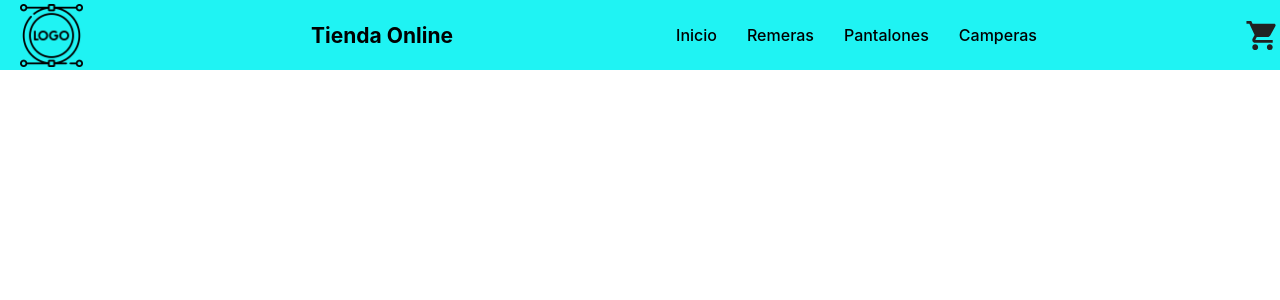
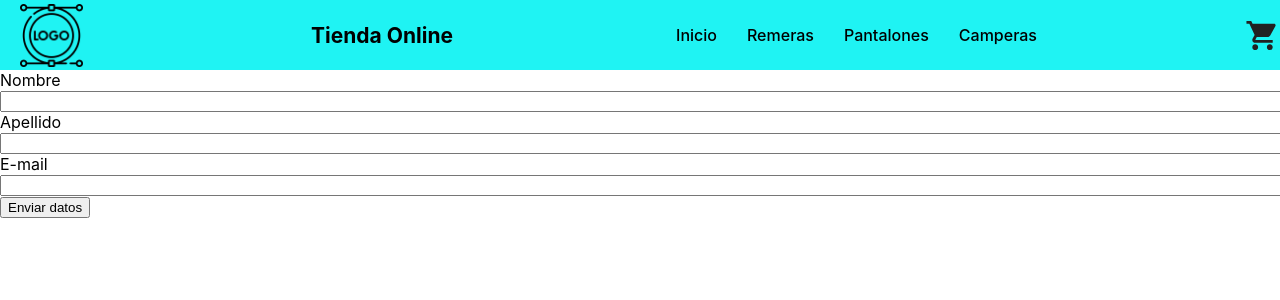
Before and after one commit to LucasCoronado/tienda-react, a React (Create React App) app: page /cartForm in a window 1280 px wide. Shown: the top 300 px of the page. Built offline with nearby package versions, Linux system fonts and the light colour scheme.

Commit message:
Desafio_12

```diff
--- a/src/App.js
+++ b/src/App.js
@@ -5,6 +5,7 @@ import ItemDetailContainer from "./Components/ItemDetailContainer/ItemDetailCont
 import { BrowserRouter, Routes, Route } from "react-router-dom";
 import Cart from './Components/Cart/Cart.js'
 import CustomProvider from "./Context/CartContext";
+import CartForm from "./Components/CartForm/CartForm";
 
 const App = () =>{
   const greeting= "Bienvenido/a a la Tienda"
@@ -18,6 +19,7 @@ const App = () =>{
       <Route path="/category/:categoryId" element={<ItemListContainer/>}/>}/>
       <Route path="/detail/:id" element={<ItemDetailContainer greeting={greeting}/>}/>
       <Route path="/cart" element={<Cart/>}/>
+      <Route path="/cartForm" element={<CartForm/>}/>
     </Routes>
     </CustomProvider>
     </BrowserRouter>
--- a/src/Components/BtnFinalizar/BtnFinalizar.js
+++ b/src/Components/BtnFinalizar/BtnFinalizar.js
@@ -8,7 +8,7 @@ const BtnFinalizar = () => {
             <div >
                 <h4>Estas solo a un paso</h4>
                 <span>
-                <Link to={"/Cart"}><button>Finalizar compra</button></Link>
+                <Link to={"/Cart"}><button>Ir al carrito</button></Link>
                 </span>
             </div>
         </div>
--- a/src/Components/Cart/Cart.js
+++ b/src/Components/Cart/Cart.js
@@ -23,6 +23,7 @@ const Cart = () => {
       {productos.map((producto) => <ItemCart key={producto.id} producto={producto} />)}
       <div className='cartBtn'>
       <p>TOTAL ${calcularTotal()}</p>
+        <Link to={"/cartForm"}><button>Finalizar compra</button></Link>
         <button onClick={clear}>Limpiar Carrito</button></div>
     </div>
   )
--- /dev/null
+++ b/src/Components/CartForm/CartForm.js
@@ -0,0 +1,71 @@
+import React, { useState, useContext } from 'react'
+import { db } from '../../firebase/firebase'
+import { collection, addDoc, serverTimestamp } from 'firebase/firestore'
+import { cartContext } from '../../Context/CartContext'
+import "./cartForm.css"
+
+const CartForm = () => {
+
+    const { productos, calcularTotal } = useContext(cartContext)
+
+    const [idVenta, setIdVenta] = useState("")
+
+    const finalizarCompra = () => {
+
+        const datosComprador = { nombre, apellido, email }
+
+        const ventasCollection = collection(db, 'ventas');
+
+        addDoc(ventasCollection, {
+            datosComprador,
+            items: productos,
+            date: serverTimestamp(),
+            total: calcularTotal(),
+        })
+            .then((result) => {
+                setIdVenta(result.id)
+                alert(`Gracias ${nombre}, el identificador de tu compra es ${result.id}`)
+            })
+    }
+
+    const [nombre, setNombre] = useState('');
+    const [apellido, setApellido] = useState('');
+    const [email, setEmail] = useState('');
+
+    const handleSubmit = (e) => {
+        e.preventDefault();
+    }
+
+    return (
+        <>
+            <form onSubmit={handleSubmit}>
+                <label>Nombre</label>
+                <input
+                    type="text"
+                    required
+                    value={nombre}
+                    onChange={(e) => setNombre(e.target.value)}
+                />
+
+                <label>Apellido</label>
+                <input
+                    type="text"
+                    required
+                    value={apellido}
+                    onChange={(e) => setApellido(e.target.value)}
+                />
+
+                <label>E-mail</label>
+                <input
+                    type="text"
+                    required
+                    value={email}
+                    onChange={(e) => setEmail(e.target.value)}
+                />
+                <button onClick={finalizarCompra}>Enviar datos</button>
+            </form>
+        </>
+    )
+}
+
+export default CartForm
--- /dev/null
+++ b/src/Components/CartForm/cartForm.css
@@ -0,0 +1,3 @@
+form input {
+    width: 100%;
+}
```
